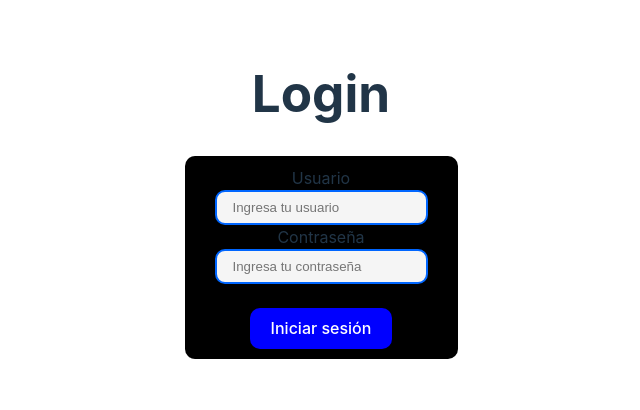
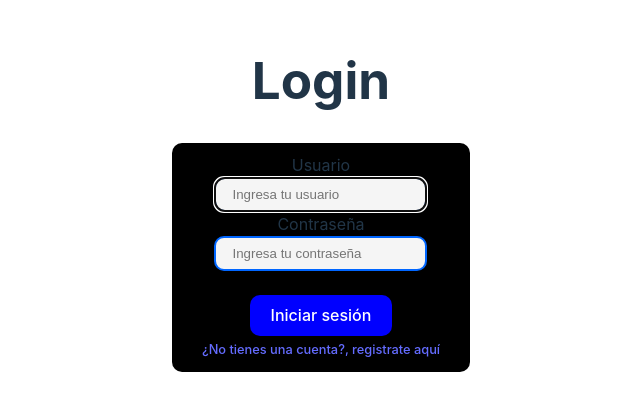
Before and after one commit to Cristiansb2003/kidClothes, a React (Vite) app: page / in a window 1280 px wide. Shown: the part 180-590 px from the top of the page, without its empty margins (319-959 px from the left). Built offline with nearby package versions, Linux system fonts and the light colour scheme.

Commit message:
Se termino el registro y el login, solamente faltaria agregar los redireccionamientos

```diff
--- a/package.json
+++ b/package.json
@@ -10,7 +10,8 @@
   },
   "dependencies": {
     "react": "^18.2.0",
-    "react-dom": "^18.2.0"
+    "react-dom": "^18.2.0",
+    "react-router-dom": "^6.4.3"
   },
   "devDependencies": {
     "@types/react": "^18.0.17",
--- a/src/login/Login.jsx
+++ b/src/login/Login.jsx
@@ -1,37 +1,69 @@
 import { useState } from "react";
+import { useRef } from "react";
 import st from "./login.module.css";
-import Test from "./Test";
 
 const Login = () => {
-
   // State para consumir el valor del usuario
-  const [user, setUser] = useState('');
+  const [user, setUser] = useState("");
   // State para consumir el valor de la contraseña
-  const [pass, setPass] = useState('');
+  const [pass, setPass] = useState("");
 
   // State para actualizar el usuario y contraseña automaticamente
   const [savedData, setSavedData] = useState(false);
 
   // Esta función almacenará cambios en el input de usuario
   const cambioEntradaUser = (e) => {
-    const text = e.target.value
+    const text = e.target.value;
     setUser(text);
-  }
+  };
 
   // Esta función almacenará cambios en el input de constraseña
   const cambioEntradaPass = (e) => {
-    const text = e.target.value
+    const text = e.target.value;
     setPass(text);
-  }
+  };
 
-  // Esta función es para guardar los datos
+  // Variable auxiliar para autoseleccionar un input
+  const ref = useRef(null);
+
+  // Esta función es para guardar los datos introducidos
   const saveData = () => {
-    localStorage.setItem("user", user);
-    localStorage.setItem("password", pass);
+    // Guardar datos introducidos
+    localStorage.setItem("user_l", user);
+    localStorage.setItem("password_l", pass);
 
-    alert('Esto era el registro todo el rato XD');
-    setSavedData(true);
-  }
+    // Array con usuarios, seguido del array de contraseñas
+    const users = ["root", "admin", "ejemplo"];
+    const passs = ["root", "1234", "ejemplo"];
+    var i = 0;
+    var BAND = 0;
+
+    // Comparación del login
+    if (user == localStorage.getItem("user") && pass == localStorage.getItem("password")) {
+      // CÓDIGO DE REDIRECCIONAMIENTO A LO QUE SIGA DEL LOGIN
+      BAND = 1;
+    } else {
+      // for para buscar si hay coincidencias con los usuarios preguardados
+      for (let i = 0; i < users.length; i++) {
+        if (user == users[i] && pass == passs[i]) {
+          // CÓDIGO DE REDIRECCIONAMIENTO A LO QUE SIGA DEL LOGIN
+          BAND = 1
+          break;
+        }
+      }
+    }
+
+    if (BAND == 1) {
+      alert("Bienvenido");
+    } else {
+      alert("Error: usuario o contraseña incorrectos");
+    }
+
+    // Limpiar inputs
+    setUser("");
+    setPass("");
+    ref.current.focus();
+  };
 
   return (
     <div className={st.formulario}>
@@ -39,22 +71,35 @@ const Login = () => {
       <div>
         Usuario <br />
         <input
-          type="text" name="user" placeholder="Ingresa tu usuario"
-          onChange = {cambioEntradaUser}
+          type="text"
+          ref={ref}
+          name="user"
+          id="user"
+          placeholder="Ingresa tu usuario"
+          value={user}
+          onChange={cambioEntradaUser}
+          autoFocus
         />
         Contraseña <br />
         <input
-          type="password" name="pass" placeholder="Ingresa tu contraseña"
+          type="password"
+          name="pass"
+          placeholder="Ingresa tu contraseña"
+          value={pass}
           onChange={cambioEntradaPass}
         />
         <br />
-        <button onClick={saveData} >Iniciar sesión</button>
+        <button onClick={saveData}>Iniciar sesión</button>
+        <br />
+        <a href=""> ¿No tienes una cuenta?, registrate aquí </a>
       </div>
 
-      { (!!savedData) && <Test />}
-
+      {
+        // Si se clickeo para ir al registro
+        // AGREGAR CÓDIGO DE REDIRECCIONAMIENTO AL REGISTRO
+      }
     </div>
-  )
-}
+  );
+};
 
 export default Login;
--- a/src/login/login.module.css
+++ b/src/login/login.module.css
@@ -5,7 +5,7 @@
    padding-left: 100px;
    padding-right: 100px;
    border-radius: 10px;
-}
+ }
 
    .formulario div {
       background-color: #000;
@@ -23,10 +23,11 @@
    }
 
    .formulario input {
+      justify-content: center;
       background-color: rgb(245, 245, 245);
       color: #000;
       display: flex;
-      flex-direction: column;
+      margin: auto;
       padding-left: 1rem;
       padding-right: 1rem;
       padding-top: 0.5rem;
@@ -34,3 +35,8 @@
       border-radius: 10px;
       border: 2px solid rgb(0, 102, 255);
    }
+
+   .formulario a {
+      font-style: none;
+      font-size: 0.8rem;
+   }
--- /dev/null
+++ b/src/login/registro/registro.module.css
@@ -0,0 +1,36 @@
+.formulario {
+  border: 2px solid #fff;
+  background-color: rgba(256, 256, 256, 0.05);
+  padding-bottom: 50px;
+  padding-left: 100px;
+  padding-right: 100px;
+  border-radius: 10px;
+}
+
+  .formulario div {
+     background-color: #000;
+     border-radius: 10px;
+     padding-bottom: 10px;
+     padding-left: 30px;
+     padding-right: 30px;
+     padding-top: 10px;
+  }
+
+  .formulario button {
+     border-radius: 10px;
+     background-color: blue;
+     color: #fff;
+  }
+
+  .formulario input {
+     background-color: rgb(245, 245, 245);
+     color: #000;
+     display: flex;
+     flex-direction: column;
+     padding-left: 1rem;
+     padding-right: 1rem;
+     padding-top: 0.5rem;
+     padding-bottom: 0.5rem;
+     border-radius: 10px;
+     border: 2px solid rgb(0, 102, 255);
+  }
--- a/src/main.jsx
+++ b/src/main.jsx
@@ -1,7 +1,7 @@
 import React from 'react'
 import ReactDOM from 'react-dom/client'
 import App from './App'
-import Login from './login/Login'
+import Login from './login/Login';
 import './index.css'
 
 ReactDOM.createRoot(document.getElementById('root')).render(
```
Also changed, not shown: src/login/registro/Backend_registro.jsx (added, +37 -0 lines), src/login/registro/Registro.jsx (added, +64 -0 lines), src/login/Backend_login.jsx (renamed from src/login/Test.jsx), 1 other file (tests, documents, lock files or other folders).
